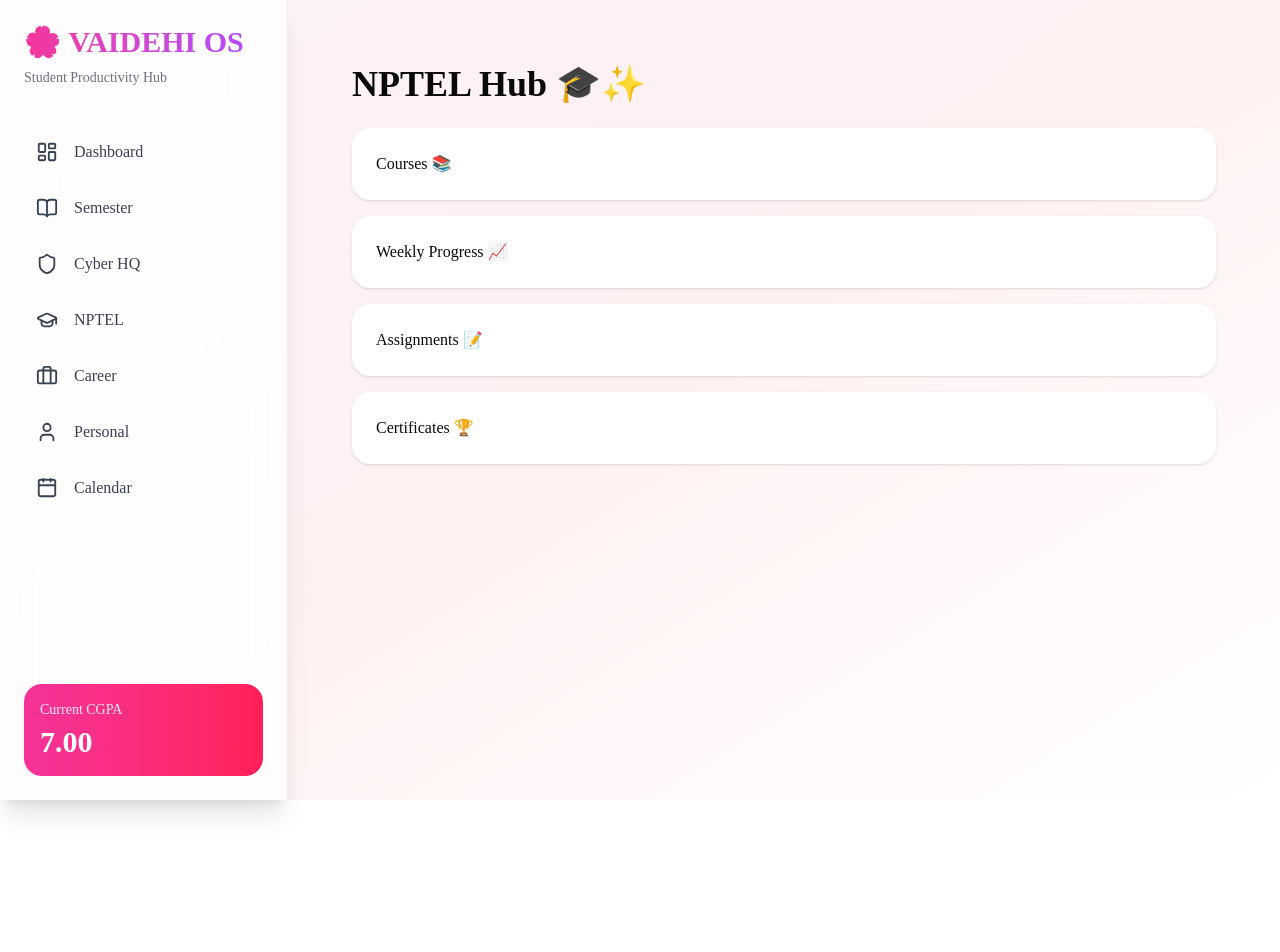
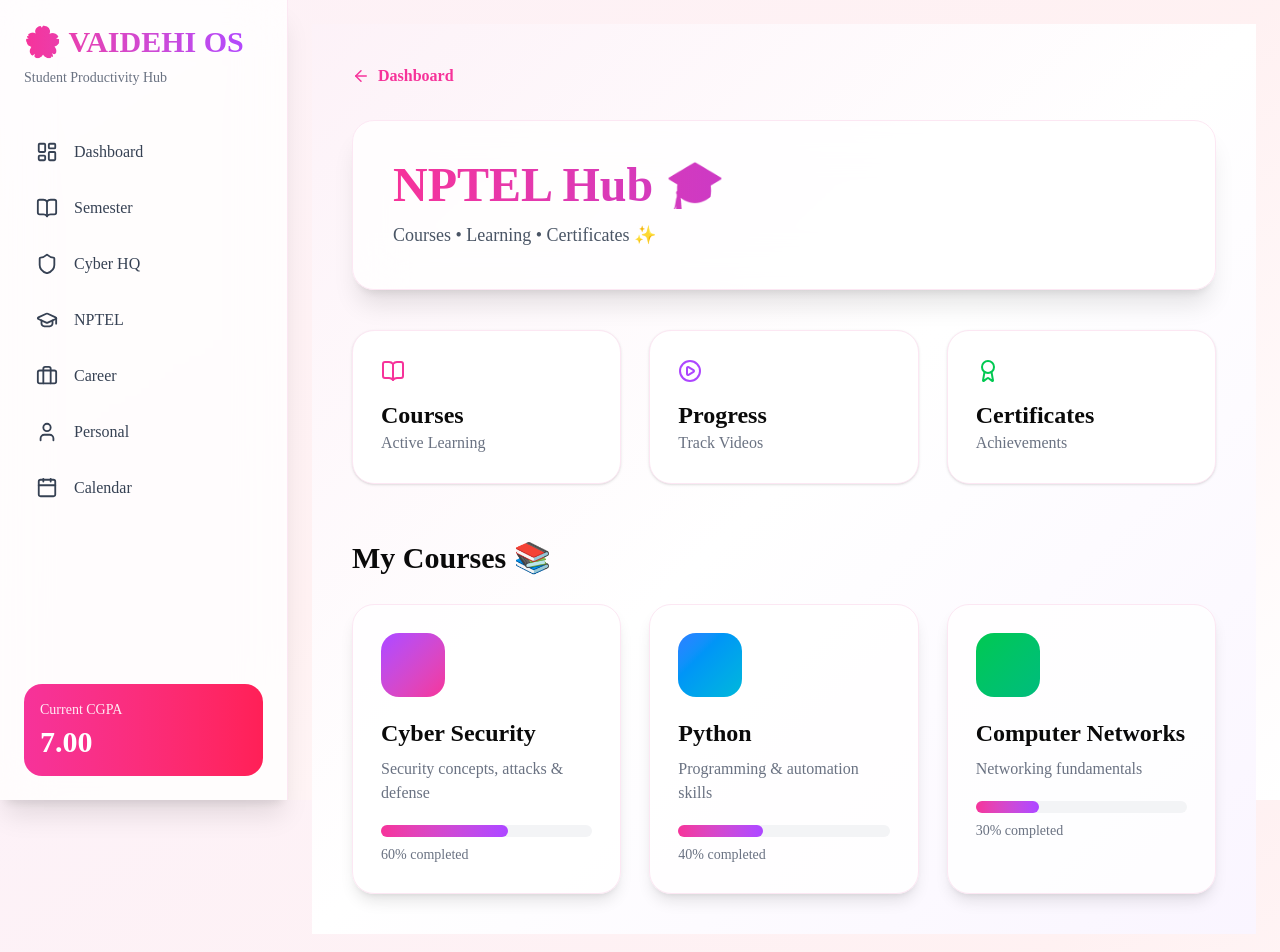
Before and after one commit to Vaidehi-web/vaidehii--os, a Next.js app: page /nptel in a window 1280 px wide. Shown: the top 952 px of the page. Before the commit the page ends 800 px from the top, so only its background shows below. Built offline with nearby package versions, Linux system fonts and the light colour scheme.

Commit message:
Upgrade NPTEL hub

```diff
--- a/app/nptel/page.tsx
+++ b/app/nptel/page.tsx
@@ -1,27 +1,225 @@
+import Link from "next/link";
+import {
+  GraduationCap,
+  PlayCircle,
+  Award,
+  BookOpen,
+  ArrowLeft,
+} from "lucide-react";
+
 export default function Nptel() {
+
+  const courses = [
+    {
+      title: "Cyber Security",
+      desc: "Security concepts, attacks & defense",
+      progress: "60%",
+      color: "from-purple-500 to-pink-500",
+    },
+    {
+      title: "Python",
+      desc: "Programming & automation skills",
+      progress: "40%",
+      color: "from-blue-500 to-cyan-500",
+    },
+    {
+      title: "Computer Networks",
+      desc: "Networking fundamentals",
+      progress: "30%",
+      color: "from-green-500 to-emerald-500",
+    },
+  ];
+
+
   return (
-    <main className="p-10">
-      <h1 className="text-4xl font-bold">
-        NPTEL Hub 🎓✨
-      </h1>
+    <main className="
+      min-h-screen
+      bg-gradient-to-br
+      from-pink-50 via-white to-purple-50
+      p-10
+    ">
 
-      <div className="mt-6 grid gap-4">
-        <div className="p-6 rounded-2xl bg-white shadow">
-          Courses 📚
+      <div className="max-w-7xl mx-auto">
+
+
+        <Link
+          href="/"
+          className="flex items-center gap-2 text-pink-500 font-semibold"
+        >
+          <ArrowLeft size={18}/>
+          Dashboard
+        </Link>
+
+
+
+        <div className="
+          mt-8
+          rounded-3xl
+          bg-white/80
+          backdrop-blur-xl
+          p-10
+          shadow-xl
+          border border-pink-100
+        ">
+
+          <h1 className="
+            text-5xl
+            font-black
+            bg-gradient-to-r
+            from-pink-500
+            to-purple-600
+            bg-clip-text
+            text-transparent
+          ">
+            NPTEL Hub 🎓
+          </h1>
+
+
+          <p className="mt-3 text-gray-600 text-lg">
+            Courses • Learning • Certificates ✨
+          </p>
+
         </div>
 
-        <div className="p-6 rounded-2xl bg-white shadow">
-          Weekly Progress 📈
+
+
+
+        <div className="
+          grid
+          md:grid-cols-3
+          gap-7
+          mt-10
+        ">
+
+
+          <div className="bg-white rounded-3xl p-7 shadow border border-pink-100">
+            <BookOpen className="text-pink-500"/>
+            <h2 className="mt-4 text-2xl font-bold">
+              Courses
+            </h2>
+            <p className="text-gray-500">
+              Active Learning
+            </p>
+          </div>
+
+
+          <div className="bg-white rounded-3xl p-7 shadow border border-pink-100">
+            <PlayCircle className="text-purple-500"/>
+            <h2 className="mt-4 text-2xl font-bold">
+              Progress
+            </h2>
+            <p className="text-gray-500">
+              Track Videos
+            </p>
+          </div>
+
+
+
+          <div className="bg-white rounded-3xl p-7 shadow border border-pink-100">
+            <Award className="text-green-500"/>
+            <h2 className="mt-4 text-2xl font-bold">
+              Certificates
+            </h2>
+            <p className="text-gray-500">
+              Achievements
+            </p>
+          </div>
+
+
         </div>
 
-        <div className="p-6 rounded-2xl bg-white shadow">
-          Assignments 📝
+
+
+
+
+        <h2 className="
+          mt-14
+          text-3xl
+          font-bold
+        ">
+          My Courses 📚
+        </h2>
+
+
+
+        <div className="
+          grid
+          md:grid-cols-3
+          gap-7
+          mt-7
+        ">
+
+
+        {courses.map((course)=>(
+
+
+          <div
+            key={course.title}
+            className="
+              rounded-3xl
+              bg-white/80
+              p-7
+              shadow-lg
+              border border-pink-100
+              hover:-translate-y-2
+              transition
+            "
+          >
+
+
+            <div className={`
+              h-16 w-16
+              rounded-2xl
+              bg-gradient-to-br
+              ${course.color}
+            `}/>
+
+
+            <h2 className="mt-5 text-2xl font-bold">
+              {course.title}
+            </h2>
+
+
+            <p className="mt-2 text-gray-500">
+              {course.desc}
+            </p>
+
+
+
+            <div className="mt-5 h-3 bg-gray-100 rounded-full">
+
+              <div
+                className="
+                h-3
+                rounded-full
+                bg-gradient-to-r
+                from-pink-500
+                to-purple-500
+                "
+                style={{
+                  width: course.progress
+                }}
+              />
+
+            </div>
+
+
+            <p className="mt-2 text-sm text-gray-500">
+              {course.progress} completed
+            </p>
+
+
+          </div>
+
+
+        ))}
+
+
         </div>
 
-        <div className="p-6 rounded-2xl bg-white shadow">
-          Certificates 🏆
-        </div>
+
       </div>
+
 
     </main>
   );
```
